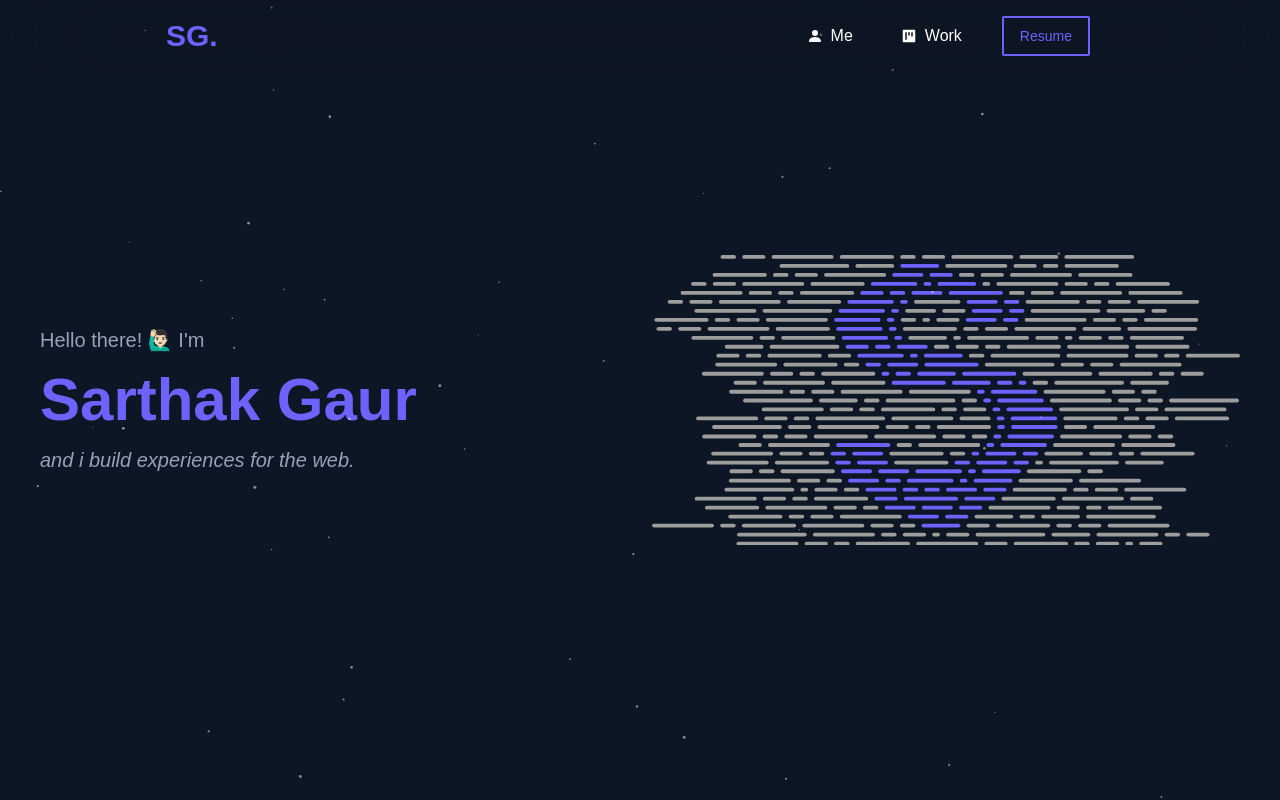
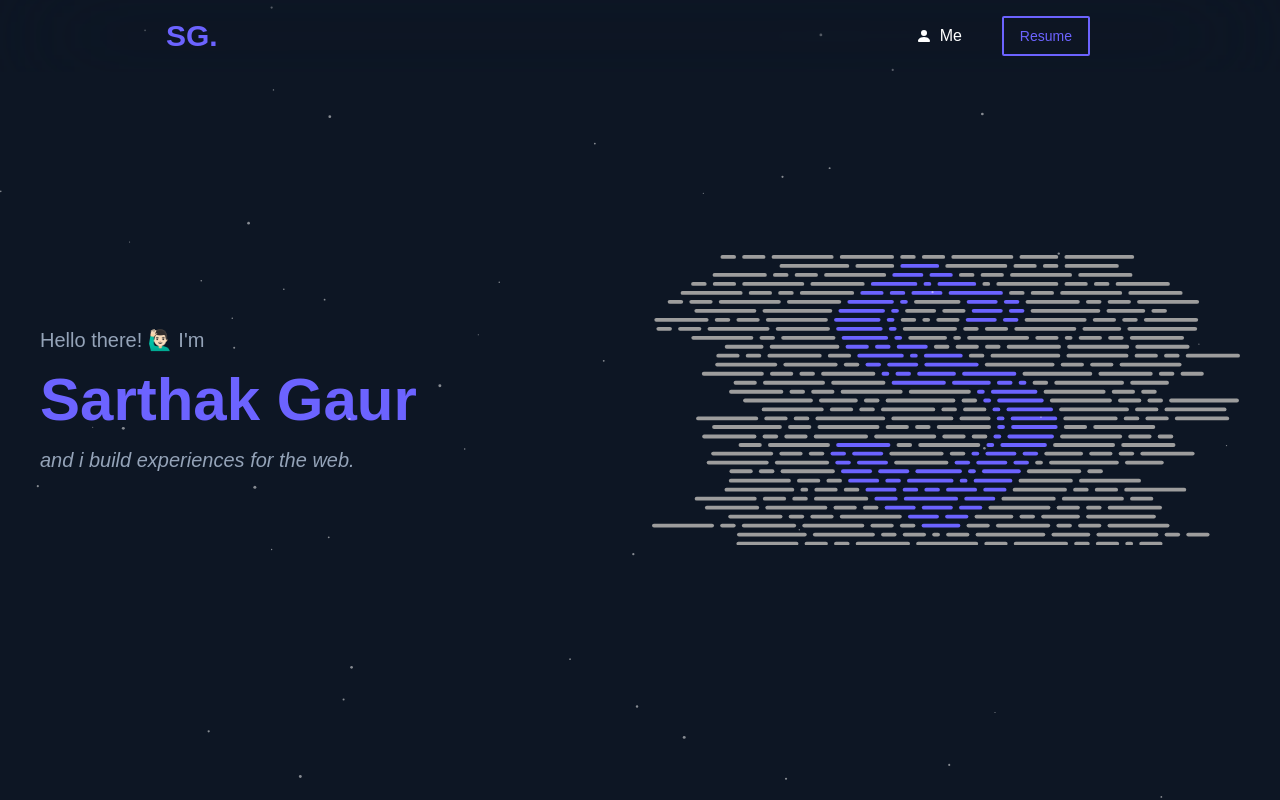
Before and after one commit to sarthak22gaur/portfolio-next, a Next.js app: page / in a window 1280 px wide. Shown: the top 800 px of the page. Built offline with nearby package versions, Linux system fonts and the light colour scheme.

Commit message:
removed nav link and changed home icon

```diff
--- a/src/components/Navbar.tsx
+++ b/src/components/Navbar.tsx
@@ -1,6 +1,5 @@
 import React, { useState } from "react";
 import { AiOutlineMenu, AiOutlineClose } from "react-icons/ai";
-import { AiFillProject } from "react-icons/ai";
 import { BsFillPersonFill } from "react-icons/bs";
 
 import Link from "next/link";
@@ -60,7 +59,6 @@ function NavbarLinks() {
   return (
     <ul className="mb-4 flex w-full flex-col items-center gap-4 active:text-primary-dark sm:mb-0 sm:flex-row sm:px-4">
       <NavBarItem icon={<BsFillPersonFill size="16" />} label="Me" />
-      <NavBarItem icon={<AiFillProject size="16" />} label="Work" />
       <NavbarCTA label="Resume" pagelink="/resume" />
     </ul>
   );
--- a/src/pages/resume.tsx
+++ b/src/pages/resume.tsx
@@ -2,7 +2,7 @@ import type { NextPage } from "next";
 import Link from "next/link";
 import SEO from "@/components/SEO";
 import { TbFileDownload } from "react-icons/tb";
-import { AiOutlineHome } from "react-icons/ai";
+import { AiFillHome } from "react-icons/ai";
 
 const Resume: NextPage = () => {
   return (
@@ -12,7 +12,7 @@ const Resume: NextPage = () => {
         <div className="flex w-full items-center justify-around">
           <Link href="/">
             <div className="flex cursor-pointer items-center justify-center gap-2 text-lg text-gray-700 transition-colors hover:text-black">
-              <AiOutlineHome size={20} />
+              <AiFillHome size={20} />
               Home
             </div>
           </Link>
```
